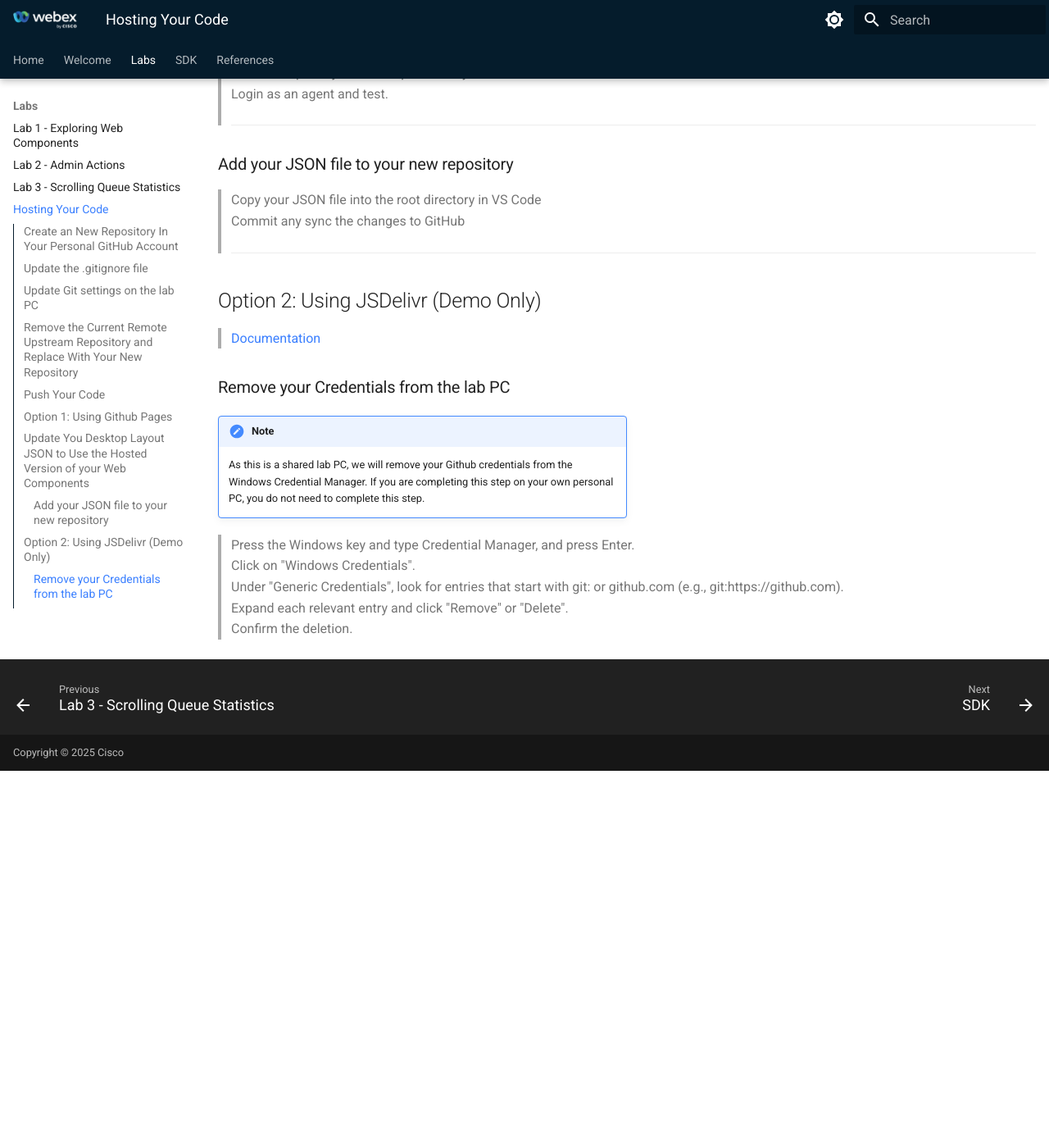
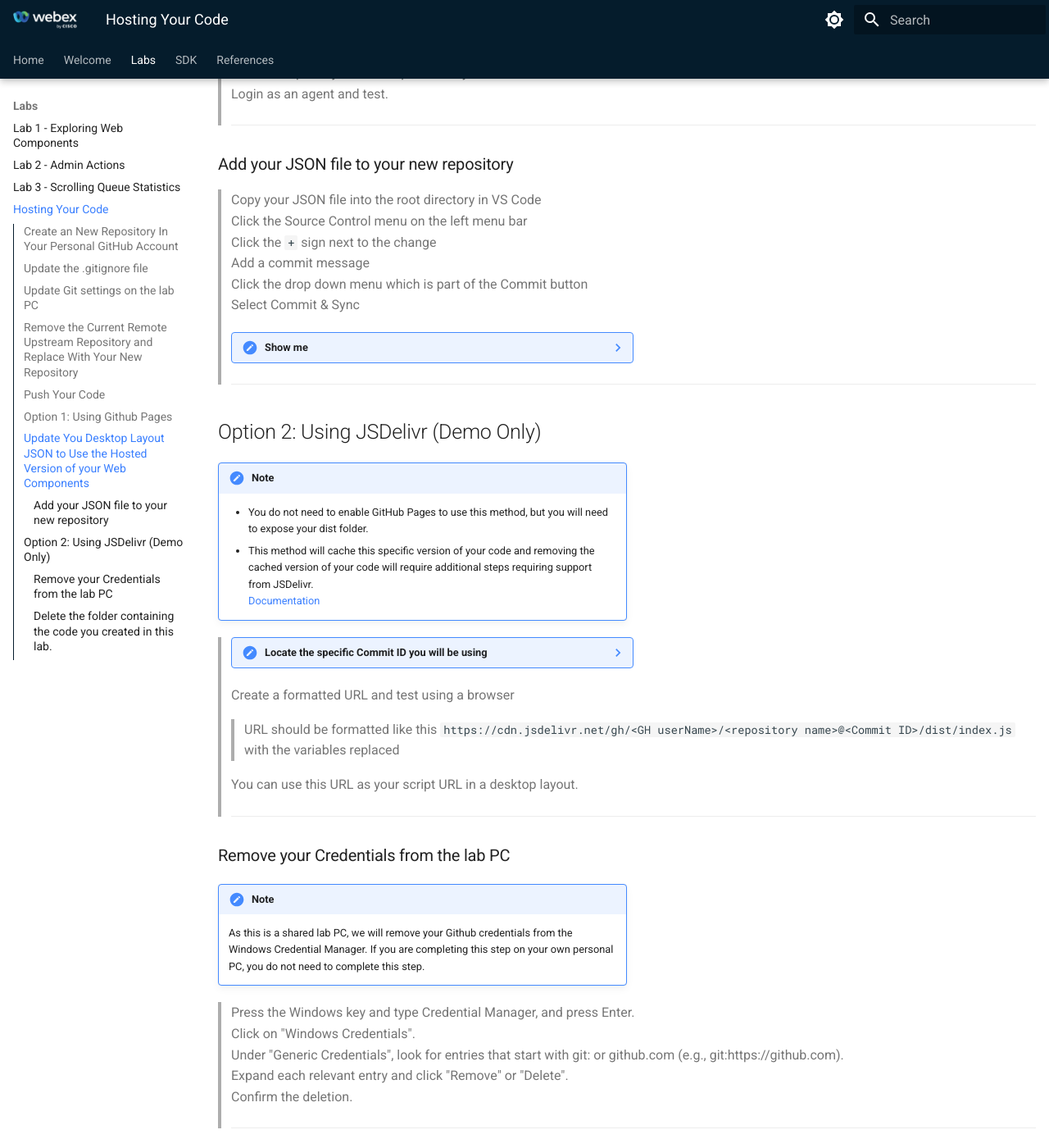
Before and after one commit to WebexCC-SA/LAB-3354, an MkDocs documentation site: the page built from docs/hostingYourCode.md, in a window 1280 px wide and 1400 px high, scrolled down 2130 px. Shown: the whole window at 82% size. Built offline with MkDocs 1.6.1 and Material for MkDocs 9.7.7, drawn with Linux system fonts in a browser that asks for light colours; before the commit the page ends 3070 px from its top, so only the background shows below that; some of the changed text lies outside the part shown.

Commit message:
Updating Publishing and hosting

```diff
--- a/docs/hostingYourCode.md
+++ b/docs/hostingYourCode.md
@@ -78,13 +78,31 @@
 
 ### Add your JSON file to your new repository
 > Copy your JSON file into the root directory in VS Code
-> Commit any sync the changes to GitHub
+> Click the Source Control menu on the left menu bar
+> Click the `+` sign next to the change
+> Add a commit message
+> Click the drop down menu which is part of the Commit button
+> Select Commit & Sync
+> ??? Note w50 "Show me"
+    ![](assets/addJSONtoGitHub.gif)
+>
 > ---
 
 
 ## Option 2: Using JSDelivr (Demo Only)
-> [Documentation](https://www.jsdelivr.com/documentation#id-github){:target="_blank"}
+
+!!! note w50
+    - You do not need to enable GitHub Pages to use this method, but you will need to expose your dist folder.
+    - This method will cache this specific version of your code and removing the cached version of your code will require additional steps requiring support from JSDelivr.
+    [Documentation](https://www.jsdelivr.com/documentation#id-github){:target="_blank"}
+> ??? Note w50 "Locate the specific Commit ID you will be using"
+    ![](assets/commitID.gif)
+> Create a formatted URL and test using a browser
+>> URL should be formatted like this `https://cdn.jsdelivr.net/gh/<GH userName>/<repository name>@<Commit ID>/dist/index.js` with the variables replaced
 >
+> You can use this URL as your script URL in a desktop layout.
+>
+> ---
 
 
 
@@ -96,3 +114,7 @@
 > Under "Generic Credentials", look for entries that start with git: or github.com (e.g., git:https://github.com).
 > Expand each relevant entry and click "Remove" or "Delete".
 > Confirm the deletion.
+>
+> ---
+
+### Delete the folder containing the code you created in this lab.
```
Also changed, not shown: other parts of docs/hostingYourCode.md (+1 -1 lines), docs/assets/commitID.gif (added), 1 other file.
